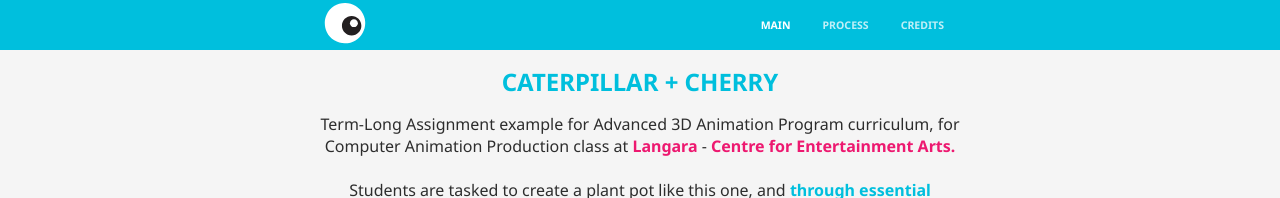
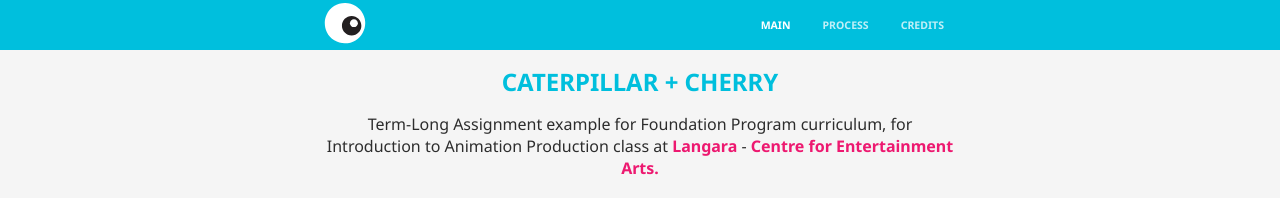
Before and after one commit to diegodelarocha/diegodelarocha.github.io, a plain HTML site: page CaterpillarAndCherry.html in a window 1280 px wide. Shown: the top 198 px of the page. Drawn offline with nearby package versions, Linux system fonts and the light colour scheme.

Commit message:
Caterpillar main description

```diff
--- a/CaterpillarAndCherry.html
+++ b/CaterpillarAndCherry.html
@@ -60,7 +60,7 @@
 <!-----------------------DESCRIPTION OF PIECE---------------------->
 
 		<div class="description">
-			<p>Term-Long Assignment example for Advanced 3D Animation Program curriculum, for Computer Animation Production class at <a class="linkTextAll" target="_blank" href="https://langara.ca/">Langara</a> - <a class="linkTextAll" target="_blank" href="https://www.thecea.ca/">Centre for Entertainment Arts.</a></p>
+			<p>Term-Long Assignment example for Foundation Program curriculum, for Introduction to Animation Production class at <a class="linkTextAll" target="_blank" href="https://langara.ca/">Langara</a> - <a class="linkTextAll" target="_blank" href="https://www.thecea.ca/">Centre for Entertainment Arts.</a></p>
 
 				<br>
 
```
